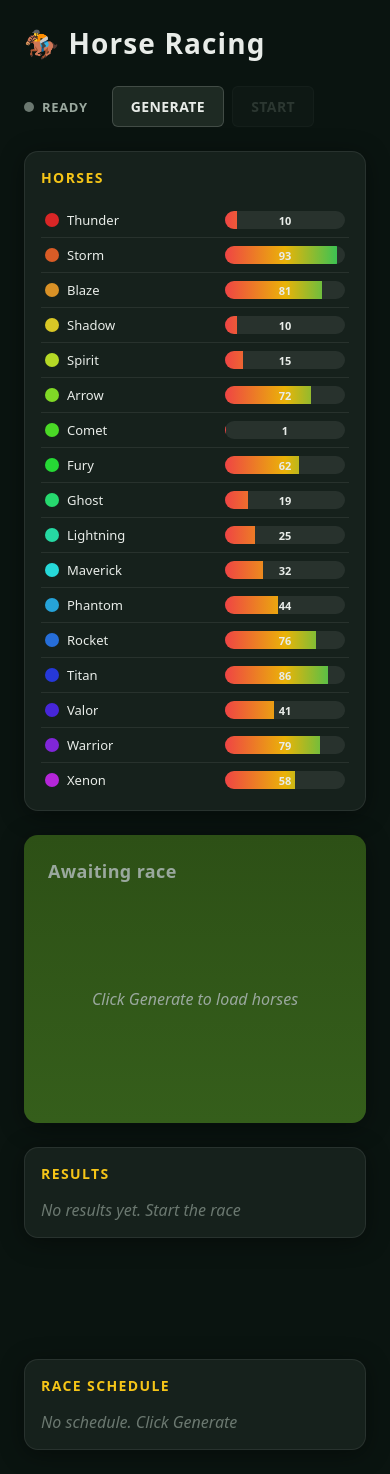
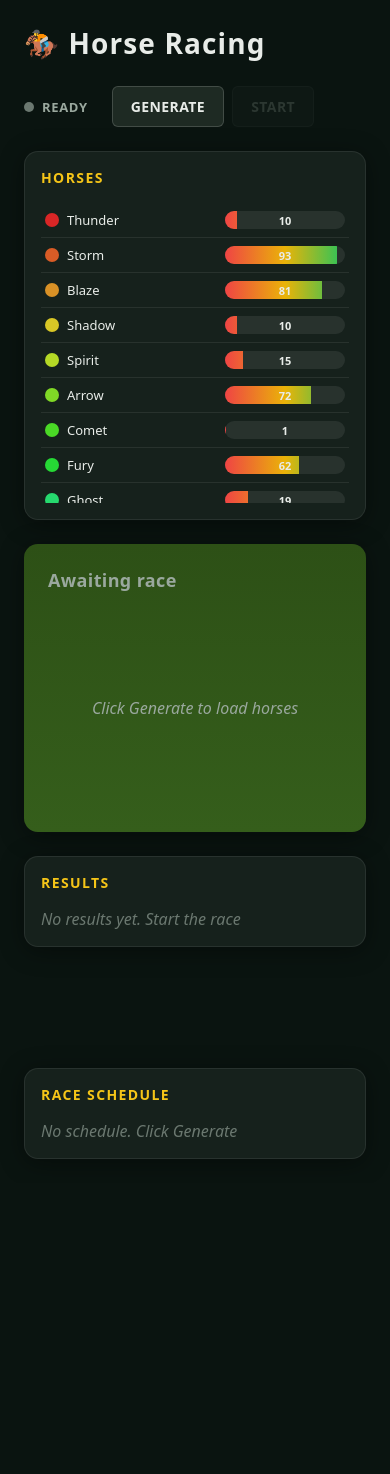
Before and after one commit to shevkate/horse-racing, a Vue app: page / in a window 390 px wide. After the commit the page ends 1183 px from the top, so only its background shows below. Built offline with nearby package versions, Linux system fonts and the light colour scheme.

Commit message:
feat(layout): responsive sidebar layout with medium breakpoint

```diff
--- a/src/App.vue
+++ b/src/App.vue
@@ -82,7 +82,7 @@ const announcement = computed(() => {
     </header>
 
     <section class="page__grid">
-      <aside class="page__side">
+      <aside class="page__side page__side--horses">
         <HorseList />
       </aside>
 
@@ -91,7 +91,7 @@ const announcement = computed(() => {
         <RaceResults />
       </section>
 
-      <aside class="page__side">
+      <aside class="page__side page__side--schedule">
         <RaceSchedule />
       </aside>
     </section>
@@ -121,18 +121,36 @@ const announcement = computed(() => {
   letter-spacing: 0.04em;
 }
 
+/* Three layouts driven by two breakpoints. `grid-template-areas` keeps the
+   DOM order stable while letting each breakpoint re-wire which panel sits
+   where, so no duplication of markup per viewport.
+   - Wide    (≥1100px): horses | track | schedule  (original 3-col layout)
+   - Medium  (700-1099px): horses sidebar beside the track, schedule
+     promoted to full-width below — HorseList is secondary reference data
+     and shouldn't claim a full-width row of its own at this size.
+   - Narrow  (<700px): single-column stack for phones. */
 .page__grid {
   display: grid;
   grid-template-columns: 280px 1fr 320px;
+  grid-template-areas: 'horses main schedule';
   gap: var(--space-lg);
   align-items: start;
 }
 
+.page__side--horses {
+  grid-area: horses;
+}
+
 .page__main {
+  grid-area: main;
   display: flex;
   flex-direction: column;
   gap: var(--space-lg);
   min-height: 500px;
+}
+
+.page__side--schedule {
+  grid-area: schedule;
 }
 
 .page__side {
@@ -143,7 +161,20 @@ const announcement = computed(() => {
 
 @media (max-width: 1100px) {
   .page__grid {
+    grid-template-columns: 200px 1fr;
+    grid-template-areas:
+      'horses main'
+      'schedule schedule';
+  }
+}
+
+@media (max-width: 700px) {
+  .page__grid {
     grid-template-columns: 1fr;
+    grid-template-areas:
+      'horses'
+      'main'
+      'schedule';
   }
 }
 </style>
--- a/src/components/HorseList.vue
+++ b/src/components/HorseList.vue
@@ -125,4 +125,25 @@ const raceStore = useRaceStore();
   color: var(--text-primary);
   pointer-events: none;
 }
+
+/* In the medium layout HorseList shrinks to a 200px sidebar — the 120px
+   condition bar would leave almost no room for the horse name, so shave
+   it to 80px there. Wider bar returns at the large breakpoint; at the
+   narrow breakpoint (phones) the panel goes full-width and we can
+   afford the full 120px again. */
+@media (max-width: 1100px) and (min-width: 701px) {
+  .horse__condition {
+    width: 80px;
+  }
+}
+
+/* On phones the 70vh cap would still eat most of the viewport before the
+   track came into view, defeating the point of the mobile stack order.
+   Cap the list to ~300px here — enough to see 5-6 horses at once and
+   scroll for the rest, while the track stays above the fold. */
+@media (max-width: 700px) {
+  .list {
+    max-height: 300px;
+  }
+}
 </style>
```
